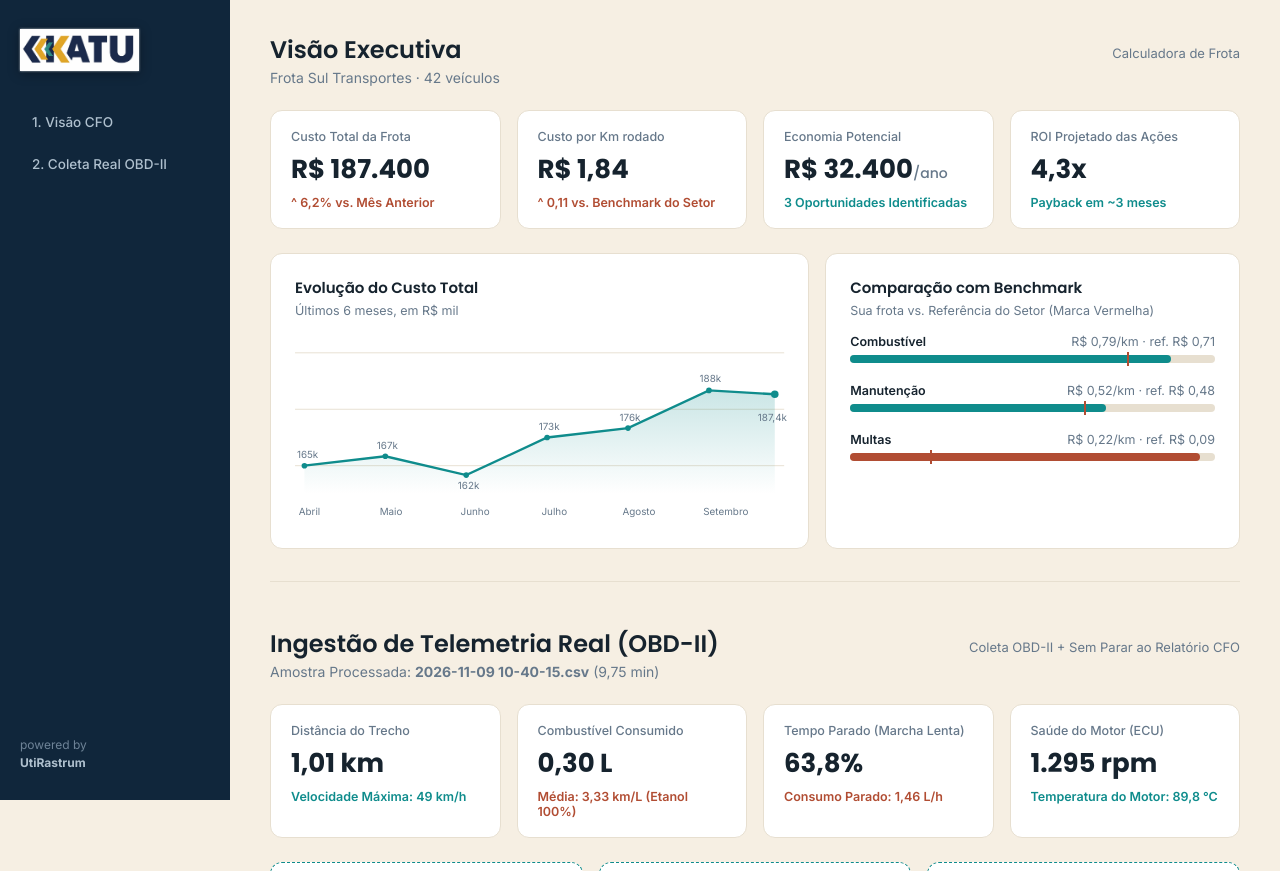
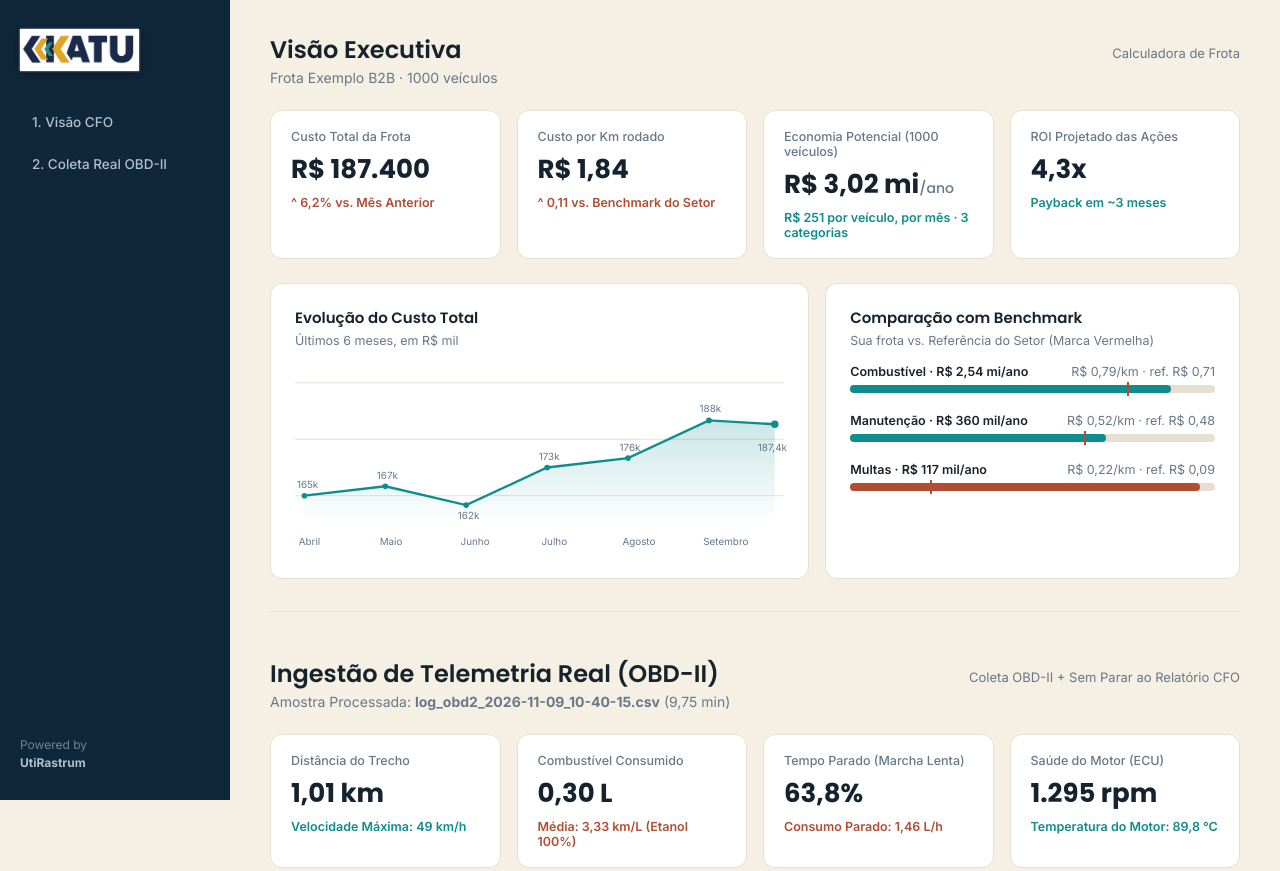
Before and after one commit to GustavoCarreiro/App_KATU_Fleet_Intelligence, a plain HTML site: page index.html in a window 1280 px wide. Shown: the top 871 px of the page. Drawn offline with Linux system fonts and the light colour scheme.

Commit message:
refactor: padroniza nome do log OBD-II no HTML, JS e JSON

```diff
--- a/index.html
+++ b/index.html
@@ -21,7 +21,7 @@
       <a href="#telemetria">2. Coleta Real OBD-II</a>
     </div>
 
-    <div class="side-foot">powered by<br><strong style="color:#AFC0CE">UtiRastrum</strong></div>
+    <div class="side-foot">Powered by<br><strong style="color:#AFC0CE">UtiRastrum</strong></div>
   </nav>
 
   <main>
@@ -30,7 +30,7 @@
       <header class="top">
         <div>
           <h1>Visão Executiva</h1>
-          <div class="frota-name">Frota Sul Transportes · 42 veículos</div>
+          <div class="frota-name">Frota Exemplo B2B · 1000 veículos</div>
         </div>
         <div class="meta">Calculadora de Frota</div>
       </header>
@@ -47,9 +47,9 @@
           <div class="delta down">^ 0,11 vs. Benchmark do Setor</div>
         </div>
         <div class="kpi">
-          <div class="label">Economia Potencial</div>
-          <div class="value">R$ 32.400<span style="font-size:14px;color:var(--muted);font-weight:500">/ano</span></div>
-          <div class="delta up">3 Oportunidades Identificadas</div>
+          <div class="label">Economia Potencial (1000 veículos)</div>
+          <div class="value">R$ 3,02 mi<span style="font-size:14px;color:var(--muted);font-weight:500">/ano</span></div>
+          <div class="delta up">R$ 251 por veículo, por mês · 3 categorias</div>
         </div>
         <div class="kpi">
           <div class="label">ROI Projetado das Ações</div>
@@ -112,7 +112,7 @@
           <div class="bench-row">
             <div class="bench-item">
               <div class="row-top">
-                <span class="cat">Combustível</span>
+                <span class="cat">Combustível · R$ 2,54 mi/ano</span>
                 <span class="figures">R$ 0,79/km · ref. R$ 0,71</span>
               </div>
               <div class="bar-track">
@@ -122,7 +122,7 @@
             </div>
             <div class="bench-item">
               <div class="row-top">
-                <span class="cat">Manutenção</span>
+                <span class="cat">Manutenção · R$ 360 mil/ano</span>
                 <span class="figures">R$ 0,52/km · ref. R$ 0,48</span>
               </div>
               <div class="bar-track">
@@ -132,7 +132,7 @@
             </div>
             <div class="bench-item">
               <div class="row-top">
-                <span class="cat">Multas</span>
+                <span class="cat">Multas · R$ 117 mil/ano</span>
                 <span class="figures">R$ 0,22/km · ref. R$ 0,09</span>
               </div>
               <div class="bar-track">
@@ -149,7 +149,7 @@
       <header class="top">
         <div>
           <h1>Ingestão de Telemetria Real (OBD-II)</h1>
-          <div class="frota-name">Amostra Processada: <strong data-obd="arquivo">2026-11-09 10-40-15.csv</strong> (<span data-obd="duracao_min">9.75</span> min)</div>
+          <div class="frota-name">Amostra Processada: <strong data-obd="arquivo">log_obd2_2026-11-09_10-40-15.csv</strong> (<span data-obd="duracao_min">9.75</span> min)</div>
         </div>
         <div class="meta">Coleta OBD-II + Sem Parar ao Relatório CFO</div>
       </header>
--- a/script.js
+++ b/script.js
@@ -1,6 +1,6 @@
 const dadosTelemetriaPadrao = {
   origem: "Log Real OBD-II (ELM327)",
-  arquivo: "2026-11-09 10-40-15.csv",
+  arquivo: "log_obd2_2026-11-09_10-40-15.csv",
   duracao_min: "9,75",
   distancia_km: "1,01",
   combustivel_usado_l: "0,30",
--- a/telemetria_obd.json
+++ b/telemetria_obd.json
@@ -1,6 +1,6 @@
 {
   "origem": "Log Real OBD-II (ELM327)",
-  "arquivo": "2026-11-09 10-40-15.csv",
+  "arquivo": "log_obd2_2026-11-09_10-40-15.csv",
   "duracao_min": "9,75",
   "distancia_km": "1,01",
   "combustivel_usado_l": "0,30",
```
